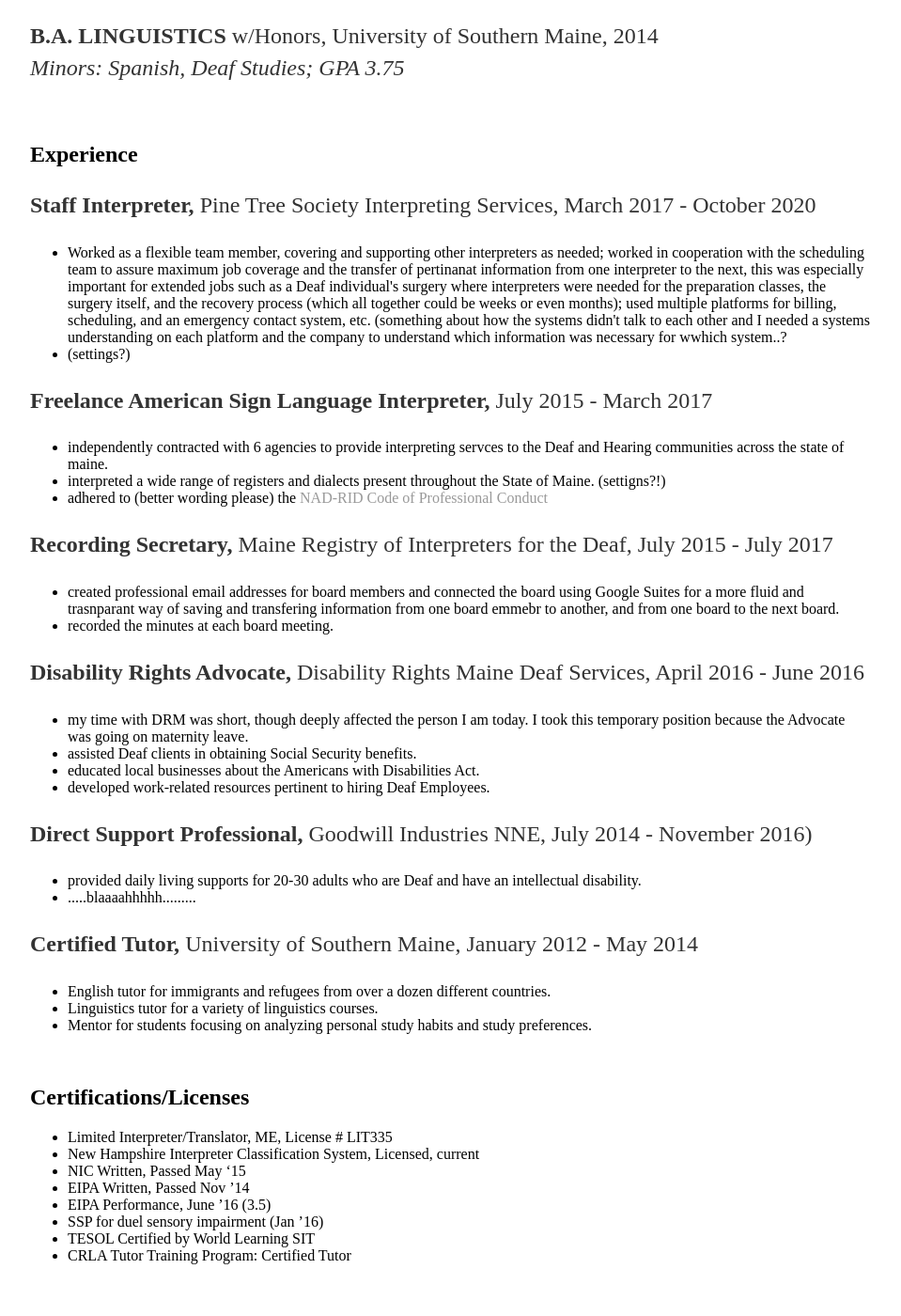
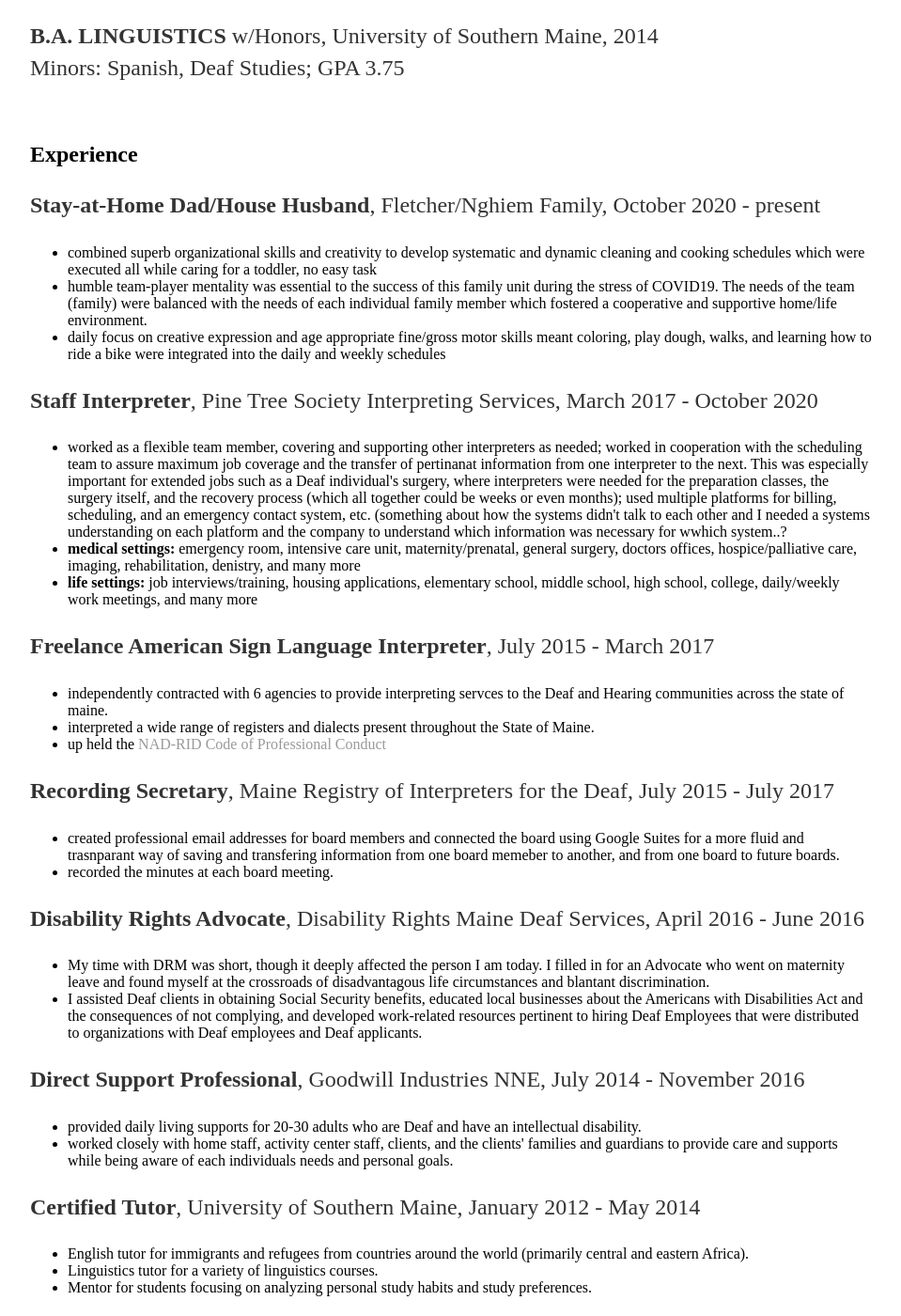
Before and after one commit to SeanEFletcher/SeanEFletcher.github.io, a Jekyll site: the page built from cv/index.html, in a window 1280 px wide and 1400 px high, scrolled down 733 px. Shown: the whole window at 94% size, without its empty margins (160-1119 px from the left). Built offline with Jekyll 4.4.1, drawn with Linux system fonts in a browser that asks for light colours; some of the changed text lies outside the part shown.

Commit message:
Update index.html

```diff
--- a/cv/index.html
+++ b/cv/index.html
@@ -12,21 +12,19 @@
       <h2>Projects</h2>
       <p>The HTML, CSS and Javascript for these projects are hosted on GitHub. The Python3 code is running on AWS Lambda. Both projects combine coding with my background in Linguistics.</p>
       <dl class="dl-horizontal">
-        <dt>Syllable Counter</dt>
-        <dd>>accepts an English string and returns the number of syllables in that word or phrase</dd>
-        <dt>Haiku Generator</dt>
-        <dd>built using Python3 class structures, a word-finding query API (Datamuse), and my Syllable Counter</dd>
+        <dt>.Syllable Counter.</dt>
+        <dd>accepts an English string as input and then returns the number of syllables in that word or phrase</dd>
+        <dt>.Haiku Generator.</dt>
+        <dd>built using Python3 class structures, a word-finding query API (<a href="https://www.datamuse.com/api/" title="Datamuse API website">Datamuse</a>), and my Syllable Counter</dd>
       </dl>
       <!--
-      <p><strong>Syllable Counter</strong><br><em>accepts an English string and returns the number of syllables in that word or phrase</em></p>
-      <p><strong>Haiku Generator</strong><br><em>built using Python3 class structures, a word-finding query API (Datamuse), and my Syllable Counter</em></p>
-      <p>knight's tour (learning about recursive coding techniques and heuristics)</p>
+      <p> knight's tour (learning about recursive coding techniques and heuristics)... connect this to hte site later</p>
       -->
     </div>
     <div class="education">
       <h2>Education</h2>
-      <p class="CVitemTitle"><strong>SELF-DIRECTED STUDY,</strong> Codecademy, youtube, stackoverflow, November 2019 - present<br> <em>Python3, Javascript, HTML/CSS</em></p>
-      <p class="CVitemTitle"><strong>B.A. LINGUISTICS</strong> w/Honors, University of Southern Maine, 2014<br><em>Minors: Spanish, Deaf Studies; GPA 3.75</em></p>
+      <p class="CVitemTitle"><strong>SELF-DIRECTED STUDY</strong>, Codecademy, youtube, stackoverflow, <span class="dates">November 2019 - present</span><br> Python3, Javascript, HTML/CSS</p>
+      <p class="CVitemTitle"><strong>B.A. LINGUISTICS</strong> w/Honors, University of Southern Maine, <span class="dates">2014</span><br>Minors: Spanish, Deaf Studies; GPA 3.75</p>
     </div>
     <br>
     <!--
@@ -49,52 +47,63 @@
     <div class="experience">
       <h2>Experience</h2>
       <div class="experienceItem">
-        <p class="CVitemTitle"> <strong>Staff Interpreter,</strong> Pine Tree Society Interpreting Services, March 2017 - October 2020</p>
+        <p class="CVitemTitle"> <strong>Stay-at-Home Dad/House Husband</strong>, Fletcher/Nghiem Family, <span class="dates">October 2020 - present</span></p>
         <ul>
-          <li>Worked as a flexible team member, covering and supporting other interpreters as needed;
-            worked in cooperation with the scheduling team to assure maximum job coverage and the transfer of pertinanat information from one interpreter to the next,
-            this was especially important for extended jobs such as a Deaf individual's surgery where interpreters were needed for the preparation classes, the surgery itself, and the recovery process (which all together could be weeks or even months);
-            used multiple platforms for billing, scheduling, and an emergency contact system, etc. (something about how the systems didn't talk to each other and I needed a systems understanding on each platform and the company to understand which information was necessary for wwhich system..?</li>
-          <li>(settings?)</li>
+          <li>combined superb organizational skills and creativity to develop systematic and dynamic cleaning and cooking schedules which were executed all while caring for a toddler, no easy task</li>
+          <li>humble team-player mentality was essential to the success of this family unit during the stress of COVID19.
+            The needs of the team (family) were balanced with the needs of each individual family member which fostered a cooperative and supportive home/life environment.</li>
+          <li>daily focus on creative expression and age appropriate fine/gross motor skills meant coloring, play dough, walks, and learning how to ride a bike were integrated into the daily and weekly schedules</li>
         </ul>
       </div>
       <div class="experienceItem">
-        <p class="CVitemTitle"> <strong>Freelance American Sign Language Interpreter,</strong> July 2015 - March 2017</p>
+        <p class="CVitemTitle"> <strong>Staff Interpreter</strong>, Pine Tree Society Interpreting Services, <span class="dates">March 2017 - October 2020</span></p>
         <ul>
-          <li>independently contracted with 6 agencies to provide interpreting servces to the Deaf and Hearing communities across the state of maine.</li>
-          <li>interpreted a wide range of registers and dialects present throughout the State of Maine. (settigns?!)</li>
-          <li>adhered to (better wording please) the <a href="https://drive.google.com/file/d/0B-_HBAap35D1R1MwYk9hTUpuc3M/view?resourcekey=0-iOY8FKhinQcukf4Uv8wNjA" title="Code of Conduct PDF">NAD-RID Code of Professional Conduct</a></li>
+          <li>worked as a flexible team member, covering and supporting other interpreters as needed;
+            worked in cooperation with the scheduling team to assure maximum job coverage and the transfer of pertinanat information from one interpreter to the next.
+            This was especially important for extended jobs such as a Deaf individual's surgery, where interpreters were needed for the preparation classes, the surgery itself, and the recovery process (which all together could be weeks or even months);
+            used multiple platforms for billing, scheduling, and an emergency contact system, etc. (something about how the systems didn't talk to each other and I needed a systems understanding on each platform and the company to understand which information was necessary for wwhich system..?</li>
+          <li><strong>medical settings:</strong> emergency room, intensive care unit, maternity/prenatal, general surgery, doctors offices, hospice/palliative care, imaging, rehabilitation, denistry, and many more</li>
+          <li><strong>life settings:</strong> job interviews/training, housing applications, elementary school, middle school, high school, college, daily/weekly work meetings, and many more </li>
         </ul>
       </div>
       <div class="experienceItem">
-        <p class="CVitemTitle"><strong>Recording Secretary,</strong> Maine Registry of Interpreters for the Deaf, July 2015 - July 2017</p>
+        <p class="CVitemTitle"> <strong>Freelance American Sign Language Interpreter</strong>, <span class="dates">July 2015 - March 2017</span></p>
+        <ul>
+          <li>independently contracted with 6 agencies to provide interpreting servces to the Deaf and Hearing communities across the state of maine.</li>
+          <li>interpreted a wide range of registers and dialects present throughout the State of Maine.</li>
+          <li>up held the <a href="https://drive.google.com/file/d/0B-_HBAap35D1R1MwYk9hTUpuc3M/view?resourcekey=0-iOY8FKhinQcukf4Uv8wNjA" title="Code of Conduct PDF">NAD-RID Code of Professional Conduct</a></li>
+        </ul>
+      </div>
+      <div class="experienceItem">
+        <p class="CVitemTitle"><strong>Recording Secretary</strong>, Maine Registry of Interpreters for the Deaf, <span class="dates">July 2015 - July 2017</span></p>
         <ul>
           <li>created professional email addresses for board members and connected the board using Google Suites
-            for a more fluid and trasnparant way of saving and transfering information from one board emmebr to another,
-            and from one board to the next board.</li>
+            for a more fluid and trasnparant way of saving and transfering information from one board memeber to another,
+            and from one board to future boards.</li>
           <li>recorded the minutes at each board meeting.</li>
         </ul>
       </div>
       <div class="experienceItem">
-        <p class="CVitemTitle"><strong>Disability Rights Advocate,</strong> Disability Rights Maine Deaf Services, April 2016 - June 2016</p>
+        <p class="CVitemTitle"><strong>Disability Rights Advocate</strong>, Disability Rights Maine Deaf Services, <span class="dates">April 2016 - June 2016</span></p>
         <ul>
-          <li>my time with DRM was short, though deeply affected the person I am today. I took this temporary position because the Advocate was going on maternity leave. </li>
-          <li>assisted Deaf clients in obtaining Social Security benefits.</li>
-          <li>educated local businesses about the Americans with Disabilities Act.</li>
-          <li>developed work-related resources pertinent to hiring Deaf Employees.</li>
+          <li>My time with DRM was short, though it deeply affected the person I am today. I filled in for an Advocate who went on maternity leave and found myself
+            at the crossroads of disadvantagous life circumstances and blantant discrimination. </li>
+          <li>I assisted Deaf clients in obtaining Social Security benefits, educated local businesses about the Americans with Disabilities Act and the consequences of not complying,
+            and developed work-related resources pertinent to hiring Deaf Employees that were distributed to organizations with Deaf employees and Deaf applicants.</li>
         </ul>
       </div>
       <div class="experienceItem">
-        <p class="CVitemTitle"><strong>Direct Support Professional,</strong> Goodwill Industries NNE, July 2014 - November 2016)</p>
+        <p class="CVitemTitle"><strong>Direct Support Professional</strong>, Goodwill Industries NNE, <span class="dates">July 2014 - November 2016</span></p>
         <ul>
           <li>provided daily living supports for 20-30 adults who are Deaf and have an intellectual disability.</li>
-          <li>.....blaaaahhhhh.........</li>
+          <li>worked closely with home staff, activity center staff, clients, and the clients' families and guardians
+            to provide care and supports while being aware of each individuals needs and personal goals.</li>
         </ul>
       </div>
       <div class="experienceItem">
-        <p class="CVitemTitle"><strong>Certified Tutor,</strong> University of Southern Maine, January 2012 - May 2014</p>
+        <p class="CVitemTitle"><strong>Certified Tutor</strong>, University of Southern Maine, <span class="dates">January 2012 - May 2014</span></p>
         <ul>
-          <li>English tutor for immigrants and refugees from over a dozen different countries.</li>
+          <li>English tutor for immigrants and refugees from countries around the world (primarily central and eastern Africa).</li>
           <li>Linguistics tutor for a variety of linguistics courses. </li>
           <li>Mentor for students focusing on analyzing personal study habits and study preferences.</li>
         </ul>
```
